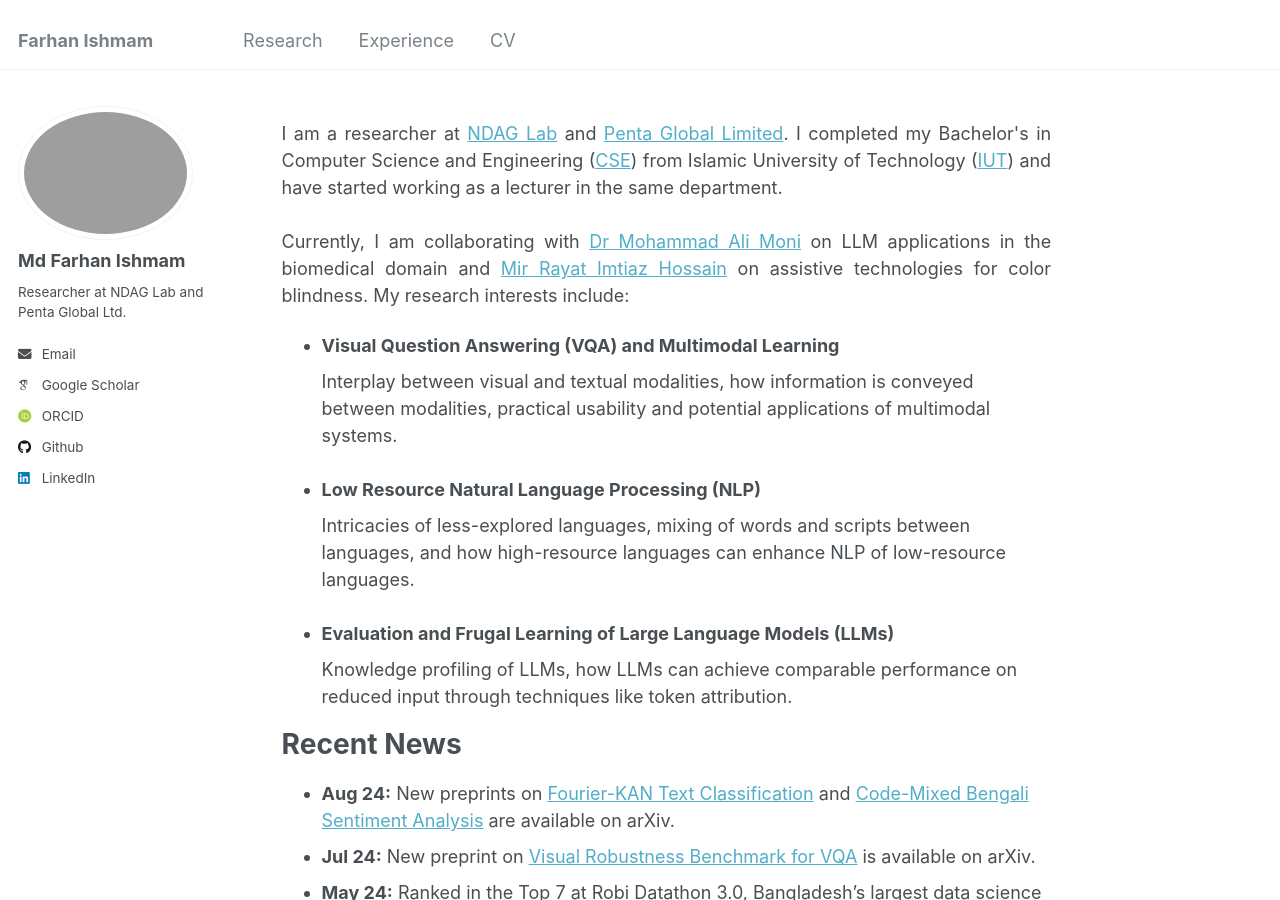
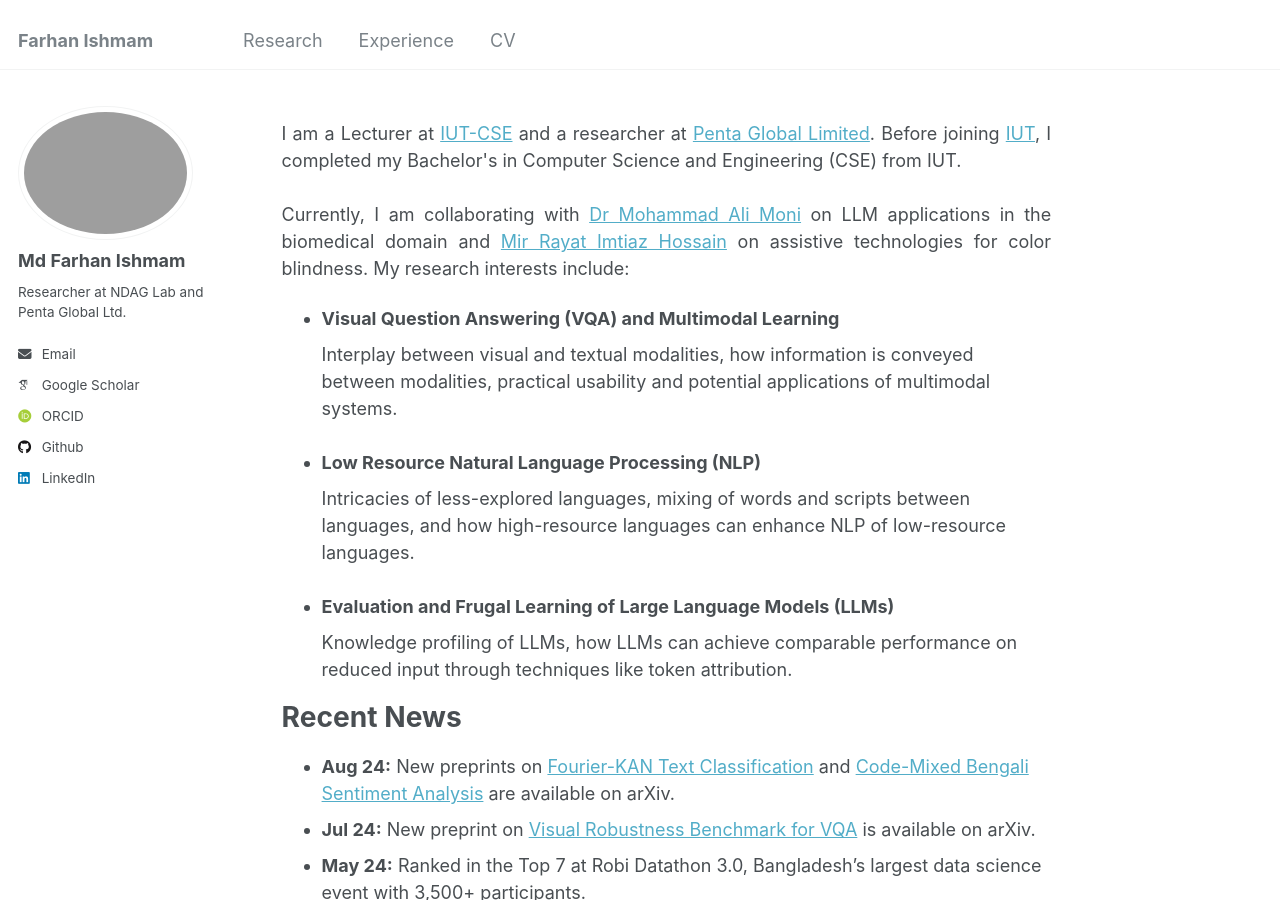
Before and after one commit to farhanishmam/farhanishmam.github.io, a Jekyll site: the page built from _pages/about.md, in a window 1280 px wide and 900 px high. Built offline with Jekyll 4.4.1, drawn with Linux system fonts in a browser that asks for light colours; some web fonts are replaced.

Commit message:
Update about.md

```diff
--- a/_pages/about.md
+++ b/_pages/about.md
@@ -43,7 +43,7 @@ redirect_from:
 </head>
 </html>
 <p class="justified-text">
-I am a researcher at <a href="https://ndagcse.iutoic-dhaka.edu/">NDAG Lab</a> and <a href="https://www.pentabd.com/">Penta Global Limited</a>. I completed my Bachelor's in Computer Science and Engineering (<a href="https://cse.iutoic-dhaka.edu/">CSE</a>) from Islamic University of Technology (<a href="https://www.iutoic-dhaka.edu/">IUT</a>) and have started working as a lecturer in the same department.
+I am a Lecturer at <a href="https://cse.iutoic-dhaka.edu/">IUT-CSE</a> and a researcher at <a href="https://www.pentabd.com/">Penta Global Limited</a>. Before joining <a href="https://www.iutoic-dhaka.edu/">IUT</a>, I completed my Bachelor's in Computer Science and Engineering (CSE) from IUT.
 <br><br>
 Currently, I am collaborating with <a href = "https://about.uq.edu.au/experts/32270">Dr Mohammad Ali Moni</a> on LLM applications in the biomedical domain and <a href = "https://sites.google.com/view/mirrayatimtiazhossain/home">Mir Rayat Imtiaz Hossain</a> on assistive technologies for color blindness. My research interests include:
 </p>
```
